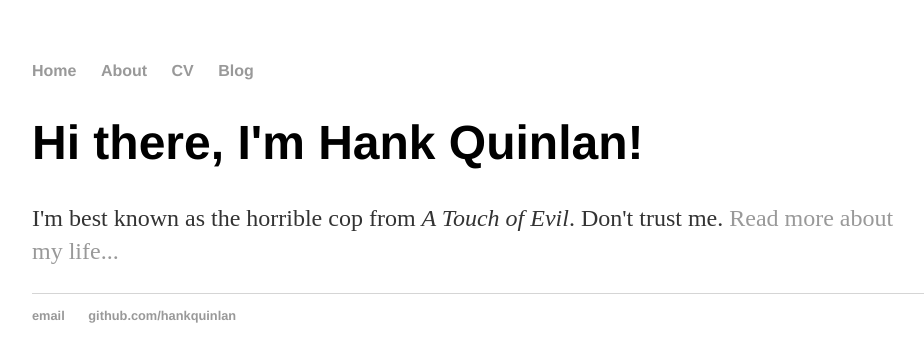
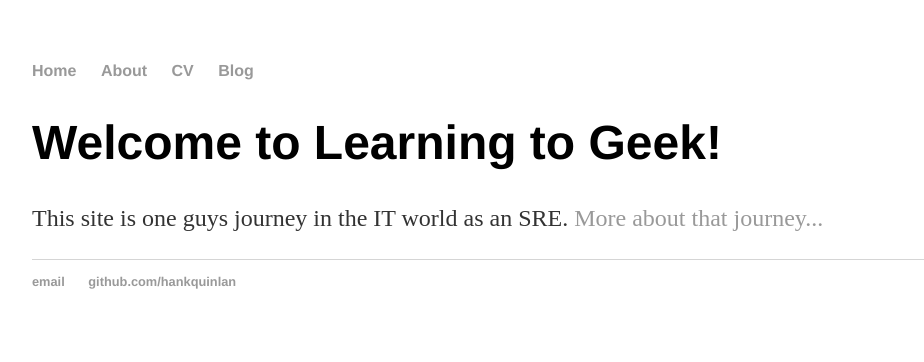
Before and after one commit to learningtogeek/learningtogeek.github.io, a Jekyll site: the page built from index.html, in a window 1280 px wide. Shown: the top 362 px of the page, without its empty margins (160-1084 px from the left). Built offline with Jekyll 4.4.1, drawn with Linux system fonts in a browser that asks for light colours.

Commit message:
Update index.html

```diff
--- a/index.html
+++ b/index.html
@@ -1,9 +1,9 @@
 ---
 layout: default
-title: Hank Quinlan, Horrible Cop
+title: Learning to Geek
 ---
 
 		<div class="blurb">
-			<h1>Hi there, I'm Hank Quinlan!</h1>
-			<p>I'm best known as the horrible cop from <em>A Touch of Evil</em>. Don't trust me. <a href="/about">Read more about my life...</a></p>
+			<h1>Welcome to Learning to Geek!</h1>
+			<p>This site is one guys journey in the IT world as an SRE. <a href="/about">More about that journey...</a></p>
 		</div>
```
